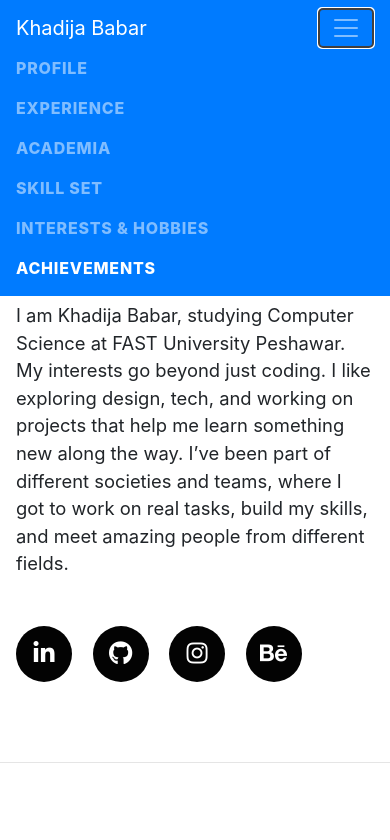
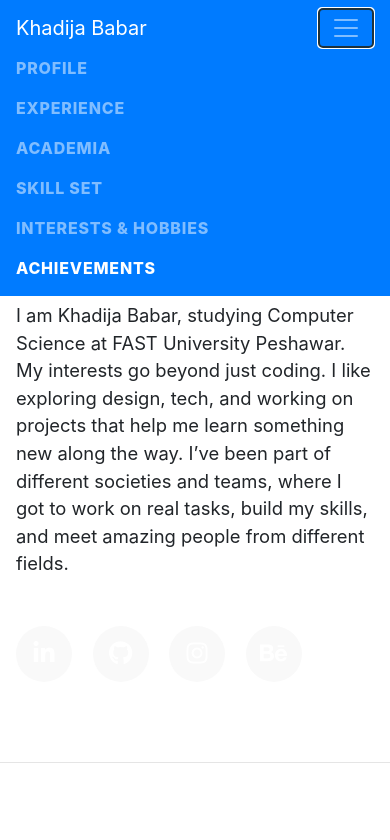
Before and after one commit to khadija-babar/khadija-babar, a website with bundled scripts: page index.html in a window 390 px wide. Both pictures are taken after a click on the button 346 px from the left and 28 px from the top of the page. Shown: the top 840 px of the page. Built offline with nearby package versions, Linux system fonts and the light colour scheme; a web font is replaced by a local one.

Commit message:
Update resume.css

```diff
--- a/css/resume.css
+++ b/css/resume.css
@@ -53,7 +53,7 @@ p.lead {
   display: inline-block;
   height: 3.5rem;
   width: 3.5rem;
-  background-color: #030303;
+  background-color: #f9f9f9;
   color: #fff !important;
   border-radius: 100%;
   text-align: center;
@@ -85,7 +85,7 @@ p.lead {
 }
 
 #sideNav .navbar-toggler:focus {
-  outline-color: #413f3e;
+  outline-color: #1e323b;
 }
 
 @media (min-width: 992px) {
```
